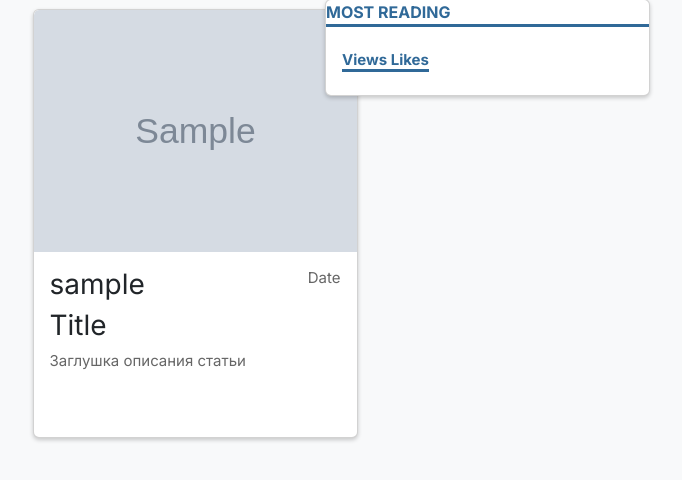
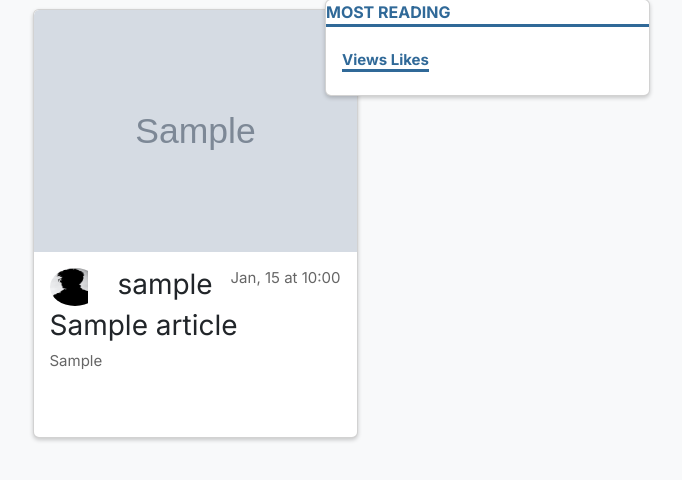
Before and after one commit to aliquis22/pythonPlatform, a Django app: page / in a window 1280 px wide. Shown: the part 217-697 px from the top of the page, without its empty margins (260-942 px from the left). Run offline with Django 3.2, Linux system fonts and the light colour scheme; tables that the repository leaves empty hold one stand-in row (values such as "Sample post"); grey boxes marked "Sample" are stand-in pictures.

Commit message:
Редактор статей готов

```diff
--- a/templates/index.html
+++ b/templates/index.html
@@ -13,12 +13,15 @@
                                 <img src="{{ article.image }}" class="card-img-top" alt="..." />
                                 <div class="card-content">
                                     <div class="name-date">
+                                        <div style="width: 50px; height: 38px; border-radius: 50%; overflow: hidden;">
+                                            <img src="{% static 'articles/img/user.jpg'  %}" alt="Изображение" style="width: 38px; height: 38px;">
+                                        </div>
                                         <h3 class="name">{{ article.author.username }}</h3>
-                                        <p class="date">Date</p>
+                                        <p class="date">{{ article.created_at|date:"M, d \a\t H:i" }}</p>
                                     </div>
-                                    <h3 class="card-title">Title</h3>
+                                    <h3 class="card-title">{{ article.title }}</h3>
                                     <p>
-                                        Заглушка описания статьи
+                                        {{ article.announce }}
                                     </p>
                                     <a href="" class="btn"></a>
                                 </div>
```
Also changed, not shown: articles/static/articles/img/user.jpg (added).
